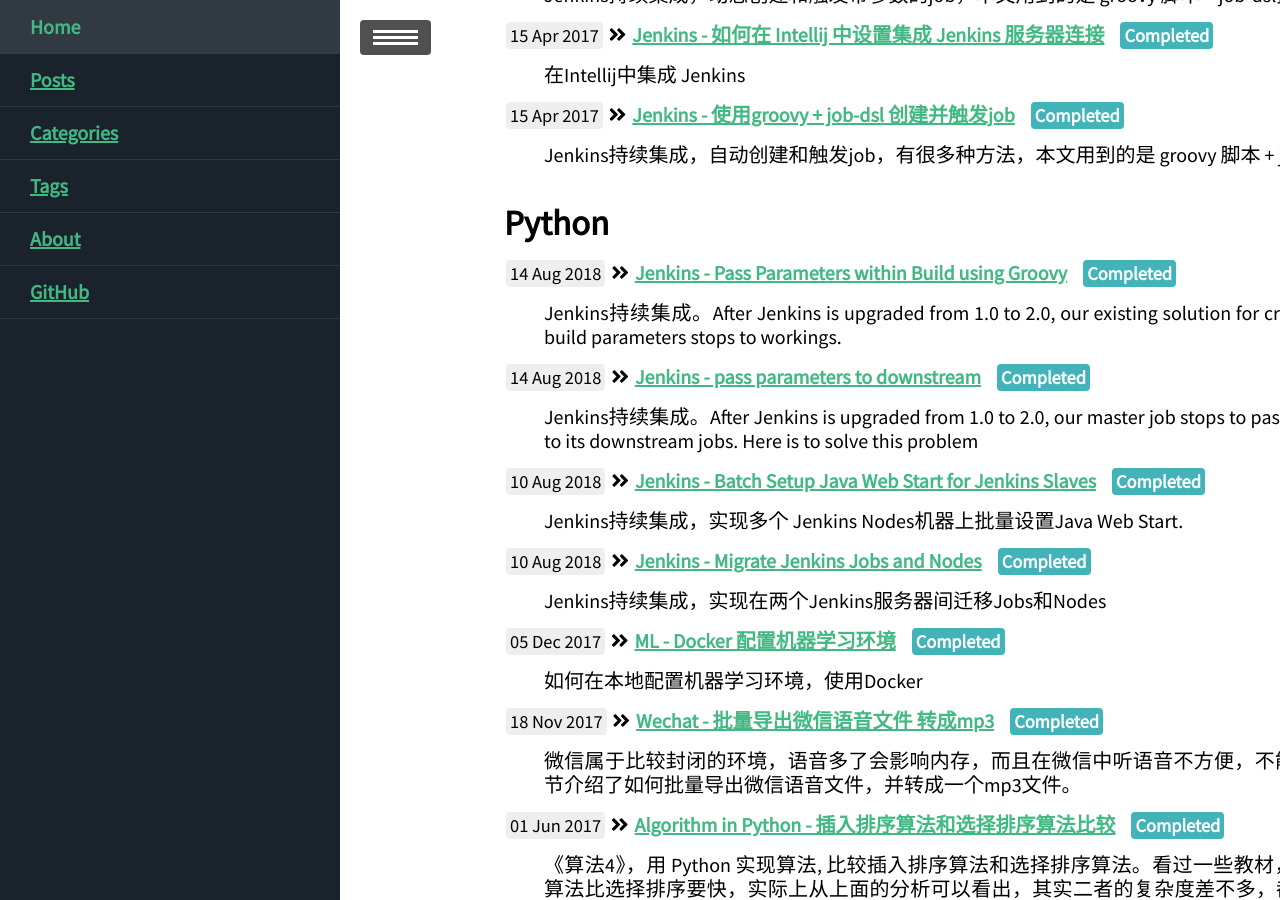
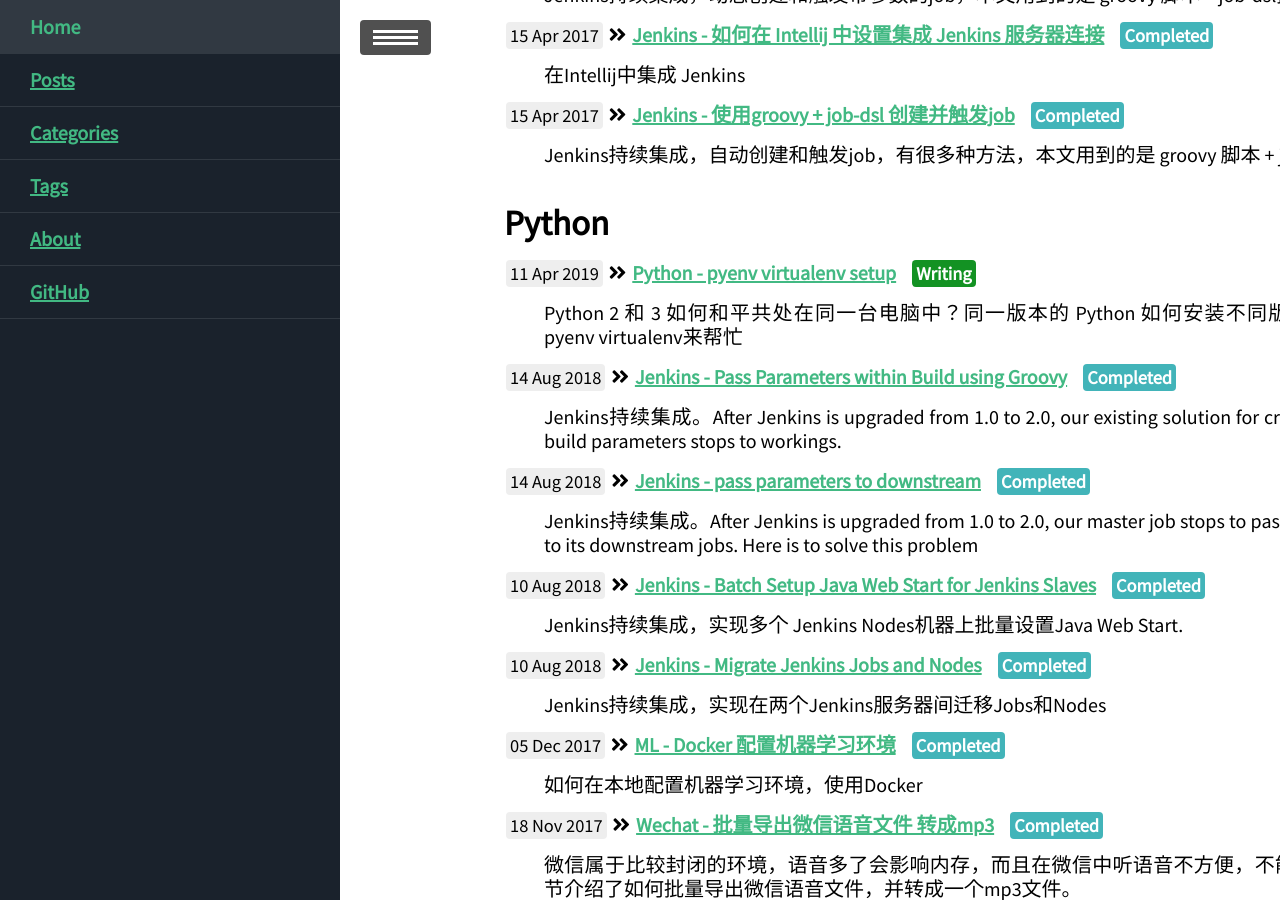
Before and after one commit to bemself/bemself.github.io, a Jekyll site: the page built from blog/tags.html, in a window 1280 px wide and 900 px high, scrolled down 1075 px. Built offline with Jekyll 4.4.1, drawn with Linux system fonts in a browser that asks for light colours; nearby versions of some CDN libraries; some of the changed lines change nothing that is shown; some of the changed text lies outside the part shown.

Commit message:
add pyenv virtualenv

````diff
--- a/_config.yml
+++ b/_config.yml
@@ -65,7 +65,12 @@
       protected: false
       commentable: true
       rss: true
-
+# Post wordcount display settings
+post_wordcount:
+  item_text: true
+  wordcount: true
+  min2read: true
+  separated_meta: true
 
 exclude:
  - LICENSE.md
--- /dev/null
+++ b/_posts/2019-04-11-Python-Pyenv-Virtualenv-setup.md
@@ -0,0 +1,278 @@
+---
+title: Python - pyenv virtualenv setup
+date: 2019-04-11
+edit: 2019-04-11
+status: Writing
+layout: post
+categories:
+  - Python
+tags:
+  - Python
+description: Python 2 和 3 如何和平共处在同一台电脑中？同一版本的 Python 如何安装不同版本的模块等等，pyenv virtualenv来帮忙
+---
+
+# 配置pyenv virtualenv 环境
+
+本文节选自大妈的蟒营课程笔记。
+
+安装python模块时出错，经查，现有环境是py3, 而所安装的模块用的execfile是python2的，在python3中变成了exec(), 所以需要安装Python2的环境。其实大妈任务中已指明2.7.15, 我自作主张以为py3应该可以用没问题。。。
+
+由于电脑中已有py2和py3，已混乱，很早被提醒pyenv很好用，一直拒绝开始。
+
+## 使用pyenv搭建python2.7.15
+
+官方github：[pyenv/pyenv: Simple Python version management](https://github.com/pyenv/pyenv#homebrew-on-macos)
+
+pyenv全部可用命令：[pyenv/COMMANDS.md at master · pyenv/pyenv](https://github.com/pyenv/pyenv/blob/master/COMMANDS.md)
+
+安装pyenv：（Mac）
+
+```
+brew install pyenv
+```
+
+查看所有pyenv命令：
+
+```
+pyenv commands
+```
+
+查看python 2.7.15是否可安装
+
+```
+pyenv install --list
+```
+
+安装python 2.7.15
+
+```
+pyenv install 2.7.15
+```
+
+但是安装失败，报错
+
+```
+ERROR: The Python zlib extension was not compiled. Missing the zlib?
+```
+
+通过Stack Overflow 找到官方wiki [Common build problems · pyenv/pyenv Wiki](https://github.com/pyenv/pyenv/wiki/Common-build-problems)
+
+解决：
+
+```
+brew install zlib
+```
+
+Not working. 再试，因为我的mac是 Mojave or higher (10.14+) you will also [need to install the additional SDK headers](https://developer.apple.com/documentation/xcode_release_notes/xcode_10_release_notes#3035624)
+
+```
+sudo installer -pkg /Library/Developer/CommandLineTools/Packages/macOS_SDK_headers_for_macOS_10.14.pkg -target /
+```
+
+再重新安装2.7.15 成功。
+
+pyenv versions 查看，2.7.15在列，OK
+
+```
+* system (set by /Users/test/.pyenv/version)
+  2.7.15
+```
+
+方便起见，先将py2.7.15设为全局环境
+
+```
+pyenv global 2.7.15
+```
+
+pyenv version：显示目前环境中的确实是2.7.15
+
+```
+2.7.15 (set by /Users/test/.pyenv/version)
+```
+
+以后如需要，再单独设local环境
+
+```
+pyenv local 3.6
+pyenv local --unset
+```
+
+至此以为一切OK了，但是在命令行里跑```python```,显示的却是系统自带的2.7.10，咋回事？
+
+```
+Python 2.7.10 (default, Aug 17 2018, 17:41:52)
+```
+
+尝试下pyenv local，依然如此，不得其解ing。。。待尝试[pyenv/pyenv-virtualenv: a pyenv plugin to manage virtualenv (a.k.a. python-virtualenv)](https://github.com/pyenv/pyenv-virtualenv).【解决方案见下文】
+
+```
+192:gitlab.com.camp test$ pyenv local 2.7.15
+192:gitlab.com.camp test$ pyenv version
+2.7.15 (set by /Users/test/gitlab.com.camp/.python-version)
+192:gitlab.com.camp test$ python -V
+Python 2.7.10
+```
+
+## 安装pyenv-virtualenv
+
+ [pyenv/pyenv-virtualenv: a pyenv plugin to manage virtualenv (a.k.a. python-virtualenv)](https://github.com/pyenv/pyenv-virtualenv)
+
+为啥有了pyenv, virtualenv, 又出来个结合版？
+
+> The main difference is that :
+>
+> - pyenv : copies an entire Python installation every time
+>   you create a new pyenv version.
+> - In contrast, virtualenv makes use of
+>   symbolic links to decrease the size of the virtualenv’s.
+> - `pyenv-virtualenv`: adds complete virtualenv functionality to pyenv:
+>
+> —— [pyenv Tutorial - Guides - Resources - Amaral Lab](https://amaral.northwestern.edu/resources/guides/pyenv-tutorial)
+
+安装pyenv-virtualenv on Mac
+
+```
+brew install pyenv-virtualenv
+```
+
+使用：
+
+准备建一个专门用于camp的2.7.15环境，运行：
+
+```
+pyenv virtuanenv 2.7.15 camp
+```
+
+看看装完什么情况：
+
+```
+pyenv versions
+```
+
+```
+pyenv: version `2.7.15/envs/camp_orphan' is not installed (set by /Users/gitlab.com.camp/orphan/.python-version)
+  system
+  camp
+  2.7.15
+  2.7.15/envs/camp
+```
+
+不太清楚这两个啥区别：
+
+```
+camp
+2.7.15/envs/camp
+```
+
+【2019年01月02日 更新】
+
+解决上述问题：pyenv local成功，但python依然没有设成2.7.15
+
+在~/.bash_profile中添加一下几行，保存
+
+```
+export PATH="~/.pyenv/bin:$PATH"
+eval "$(pyenv init -)"
+eval "$(pyenv virtualenv-init -)"
+```
+
+运行python，依然是2.7.10，而不是2.7.15。而且我的folder前面依然是光秃秃的，没有出现类似(2.7.15)这种虚拟环境的标识。
+
+想着是不是virtualenv没有成功activate呢？试着手动去activate：
+
+```
+pyenv activate 2.7.15/envs/camp
+```
+
+哈，报错了
+
+```
+Failed to activate virtualenv.
+
+Perhaps pyenv-virtualenv has not been loaded into your shell properly.
+Please restart current shell and try again.
+```
+
+再运行
+
+```
+pyenv shell 2.7.15/envs/camp
+```
+
+有点线索了，结果提示：
+
+```
+pyenv: shell integration not enabled. Run `pyenv init' for instructions.
+```
+
+运行 ```pyenv init ```后，有眉目了：
+
+```
+# Load pyenv automatically by appending
+# the following to ~/.bash_profile:
+
+eval "$(pyenv init -)"
+```
+
+原来是，我虽然在~/.bash_profile文件中加入了这一行，但这个并未生效，我还需要运行
+
+```
+source ~/.bash_profile
+```
+
+现在，看到了virtual环境的标识了，自动activate成功：
+
+```
+(2.7.15/envs/camp)
+```
+
+现在再运行python, 便是2.7.15了。
+
+## More about pyenv, virtualenv, pyenv-virtualenv
+
+探索一下三者的关系，异同。
+
+**pyenv**是管理环境中的**Python版本**的，比如可以有Python 2.7.10, Python 2.7.15, Python 3.6等。
+
+**virtualenv**是管理某个具体Python版本的**Packages**(包)的，比如可以有：
+
+```pyenv 2.7.10 virtualenv1```, ```pyenv 2.7.10 virtualenv2```
+
+- virtualenv1中：基于python2.7.10的django app需要用到django 1.6
+
+- virtualenv2中：基于Python2.7.10的django app需要用到django 2.6
+
+以此来隔离app开发环境。
+
+virtualenv的创建，其实是将系统当前Python版本的解析器等复制了一份到本地app 文件夹中，再加载app所需的各种包。这样便和系统Python环境隔离开了。
+
+但是这样有一个不足之处，如果开发其他的app也要用到类似的环境，就需要在新的app folder里面重新创建一个virtualenv，再同样加载所需的包。这样就达不到类似编程中的**复用（Reuse）**效果。
+
+所以又有了Pyenv-virtualenv, 直接在系统环境下创建某个Python版本的多个virtual环境，各赋予一个名字。当开发各种app时:
+
+- 如有直接可用的virtual环境，直接调用之。
+- 如无现有可用的，pyenv-virtualenv 新创建一个，然后调用之。
+
+目前的一点理解。但是有一点还是不明白：
+
+```
+运行：
+pyenv virtuanenv 2.7.15 camp
+
+运行：
+pyenv versions
+
+返回：
+system
+  camp
+  2.7.15
+* 2.7.15/envs/camp
+```
+
+## 待解问题
+
+``` pyenv install 3.7.0```后，切换到 ```pyenv local 3.7.0```, 运行 python, 显示仍然是 2.7...
+
+## 参考:
+
+[怎么才能放飞自我的玩儿Python · Yixuan](http://yixuan.li/geek/2018/07/31/pyenvVirtualenv/)
````
